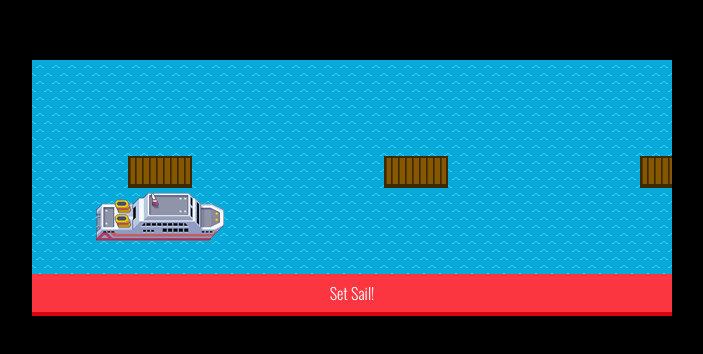
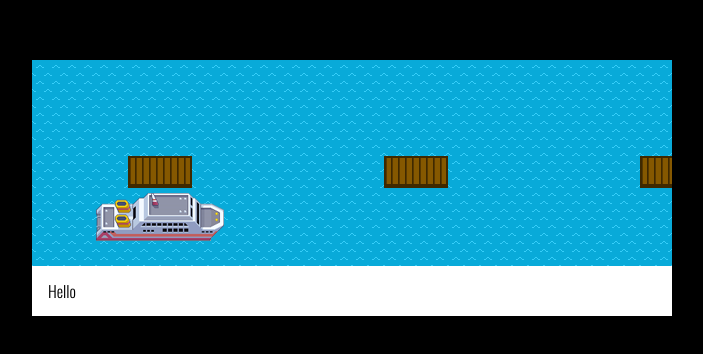
Before and after one commit to sarahlmoran/cruise-ships-gui, a website: page index.html in a window 1280 px wide. Shown: the part 212-566 px from the top of the page, without its empty margins (288-991 px from the left). Drawn offline with nearby package versions, Linux system fonts and the light colour scheme.

Commit message:
creation of message id and renderMessage method, innerHTML creation

```diff
--- a/css/style.css
+++ b/css/style.css
@@ -10,6 +10,18 @@ body {
     display: flex;
     justify-content: center;
     align-items: center;
+}
+
+#message{
+    border:0;
+    background-color: white;
+    color: black;
+    font-family: inherit;
+    padding: 16px;
+    position: absolute;
+    bottom: 0;
+    width: 100%;
+    font-family: 'Oswald', sans-serif;
 }
 
 #sailbutton {
--- a/index.html
+++ b/index.html
@@ -11,6 +11,7 @@
     <body>
         <div id="viewport">
             <button id="sailbutton">Set Sail!</button>
+            <div id="message">Hello</div>
             <div id="ports">
             </div>
             <div id="ship"></div>
--- a/src/controller.js
+++ b/src/controller.js
@@ -76,6 +76,16 @@
 
 
         }
+
+        renderMessage(message){
+
+            const messageElement = document.createElement('div');
+            messageElement.id = 'message';
+            messageElement.innerHTML = message;
+
+            const viewPortElement = document.querySelector('#viewport');
+            viewPortElement.appendChild(messageElement);
+        }
     }
     if (typeof module !== 'undefined' && module.exports) {
         module.exports = Controller;
```
